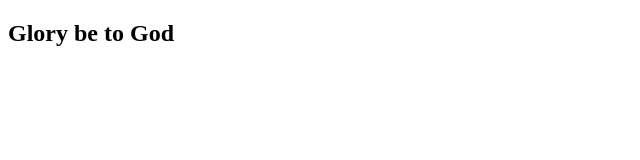
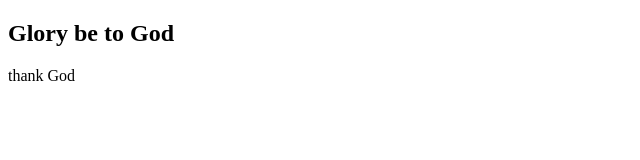
Before and after one commit to musbaugit/myApp-creation, a plain HTML site: page login.html in a window 1280 px wide. Shown: the full height of the page, 0-640 px from the left. Drawn offline with Linux system fonts and the light colour scheme.

Commit message:
Add thank God

```diff
--- a/login.html
+++ b/login.html
@@ -9,6 +9,7 @@
 <body>
     <div>
         <h2>Glory be to God</h2>
+        <p>thank God</p>
     </div>
 </body>
 </html>
```
